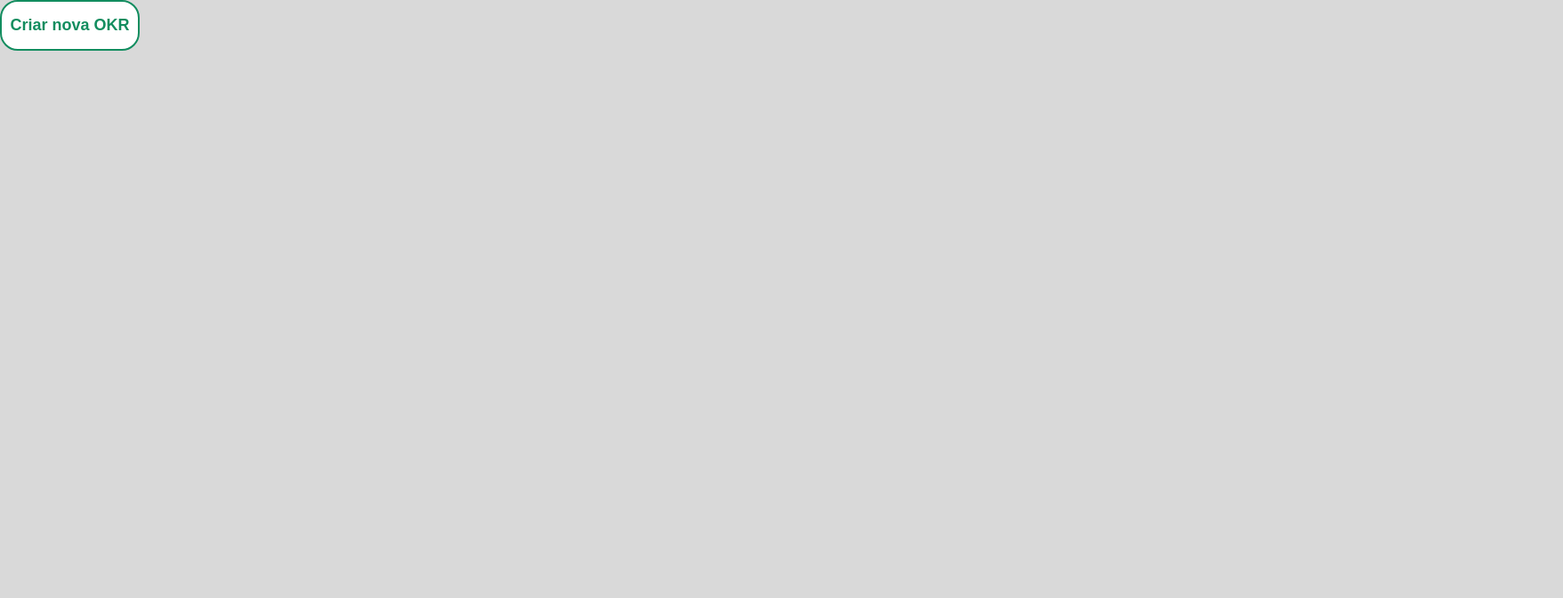
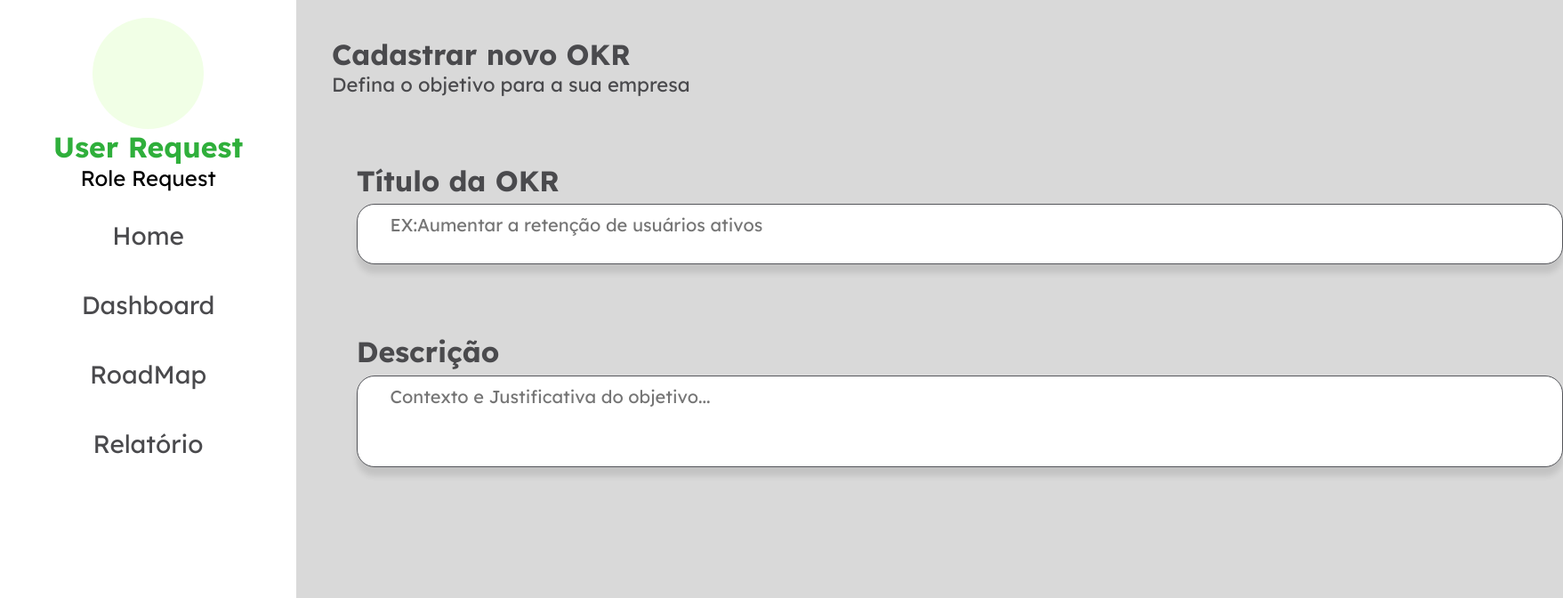
Before and after one commit to PaolaBiscaro/StratVizzion, a React (Vite) app: page /NewOKR in a window 1280 px wide. Shown: the top 672 px of the page at 89% size, 1757 px wide, since content can reach past the window. Built offline with nearby package versions, Linux system fonts and the light colour scheme.

Commit message:
Started NewOKR Page

```diff
--- a/package.json
+++ b/package.json
@@ -13,7 +13,8 @@
     "chart.js": "^4.5.1",
     "react": "^19.2.4",
     "react-dom": "^19.2.4",
-    "react-icons": "^5.6.0"
+    "react-icons": "^5.6.0",
+    "react-router-dom": "^7.14.1"
   },
   "devDependencies": {
     "@eslint/js": "^9.39.4",
--- a/src/App.jsx
+++ b/src/App.jsx
@@ -1,13 +1,15 @@
 import React from "react";
 import "./styles/variables.css";
-import SideBar from "./components/SideBar";
-import Button from "./components/Button/Button";
+import { BrowserRouter, Routes, Route } from "react-router-dom";
+import NewOKR from "./pages/NewOKR";
 
 function App() {
   return (
-    <div>
-      <Button texto={"Criar nova OKR"} url={"/TESTE"} variante="branco"/>
-    </div>
+    <BrowserRouter>
+    <Routes>
+      <Route path="/NewOKR" element={<NewOKR/>}/>
+    </Routes>
+    </BrowserRouter>
   );
 }
 
--- /dev/null
+++ b/src/components/NewOkrTitle/NewOKRTitle.css
@@ -0,0 +1,37 @@
+.Entrada {
+    display: flex;
+    flex-direction: column;
+}
+
+.titulo {
+    font-size: 48px;
+    font-weight: bold;
+    padding-left: 40px;
+    padding-top: 3%;
+    color: #4A4A4D;
+}
+
+.subtexto {
+    font-size: 32px;
+    padding-left: 40px;
+    color: #4A4A4D;
+    white-space: nowrap;
+}
+
+@media (max-width:1366px){
+.titulo {
+    font-size: 32px;
+    font-weight: bold;
+    padding-left: 40px;
+    padding-top: 3%;
+    color: #4A4A4D;
+}
+
+.subtexto {
+    font-size: 22px;
+    padding-left: 40px;
+    color: #4A4A4D;
+    white-space: nowrap;
+}
+
+}
--- /dev/null
+++ b/src/components/NewOkrTitle/NewOKRTitle.jsx
@@ -0,0 +1,14 @@
+import React from "react";
+import "./NewOKRTitle.css";
+
+function OKRTitle(){
+    return(
+        <div className="Entrada">
+            <h1 className="titulo">Cadastrar novo OKR</h1>
+            <p className="subtexto">Defina o objetivo para a sua empresa</p>
+        </div>
+
+    )
+}
+
+export default OKRTitle;
--- /dev/null
+++ b/src/components/TextInput/TextInput.css
@@ -0,0 +1,35 @@
+.TextInput{
+    padding-top: 5%;
+    padding-left: 5%;
+}
+
+input,
+label {
+  margin: 0.4rem 0;
+}
+
+
+.label{
+    display: block;
+    font-size: 32px;
+    font-weight: bold;
+    color: #4A4A4D;
+}
+
+.input{
+    max-height: 200px;
+    width: 1356px;
+    resize: none;
+    overflow-y: auto;
+    padding: 10px;
+    border-radius: 8px;
+    border: 1px solid #54555A;
+    background-color: #FFFFFF;
+    font-size: 20px;
+    border-radius: 20px;
+    box-shadow: 0px 10px 6px rgba(0, 0, 0, 0.1);
+}
+
+.input::placeholder{
+    padding-left: 2%;
+}
--- /dev/null
+++ b/src/components/TextInput/TextInput.jsx
@@ -0,0 +1,18 @@
+import React from "react";
+import "./TextInput.css"
+
+function TextInput({title="Title Request", inside="Insert inside text here", tamanho="64px", largura="1356px"}){
+    const handleInput = (e) => {
+    e.target.style.height = "auto";
+    e.target.style.height = e.target.scrollHeight + "px";
+  };
+
+    return(
+        <div className="TextInput">
+            <label className="label" for>{title}</label>
+            <textarea type="text" placeholder={inside} className="input" style={{minHeight : tamanho, width: largura} } onInput={handleInput}></textarea>
+        </div>
+    )
+}
+
+export default TextInput
--- /dev/null
+++ b/src/pages/NewOKR.jsx
@@ -0,0 +1,20 @@
+import React from "react";
+import SideBar from "../components/SideBar"
+import OKRTitle from "../components/NewOkrTitle/NewOKRTitle";
+import TextInput from "../components/TextInput/TextInput";
+
+function NewOKR(){
+    return(
+        <div style={{ display: "flex" }}>
+           <SideBar/>
+            <div style={{ display: "flex", flexDirection: "column", flex: 1 }}>
+            <OKRTitle/>
+            <TextInput title="Título da OKR" inside="EX:Aumentar a retenção de usuários ativos"/>
+            <TextInput title="Descrição" inside="Contexto e Justificativa do objetivo..." tamanho="103px"/>
+           </div>
+        </div>
+        );
+}
+
+
+export default NewOKR;
--- a/src/styles/variables.css
+++ b/src/styles/variables.css
@@ -24,3 +24,7 @@ body {
     height: 100vh;
     width: 100vw;
 }
+
+::placeholder{
+    font-family: var(--font-family);
+}
```
Also changed, not shown: src/pages/HomeDirector.html (deleted, +0 -11 lines), src/components/FloatMenu/FloatMenu.css (added), src/components/FloatMenu/FloatMenu.jsx (added), 1 other file (tests, documents, lock files or other folders).
